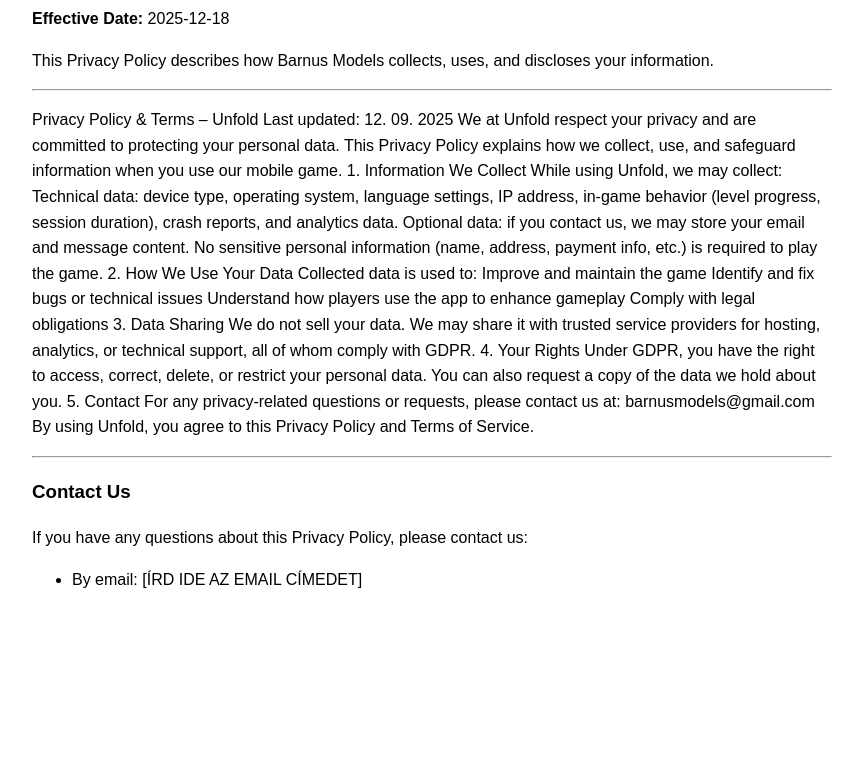
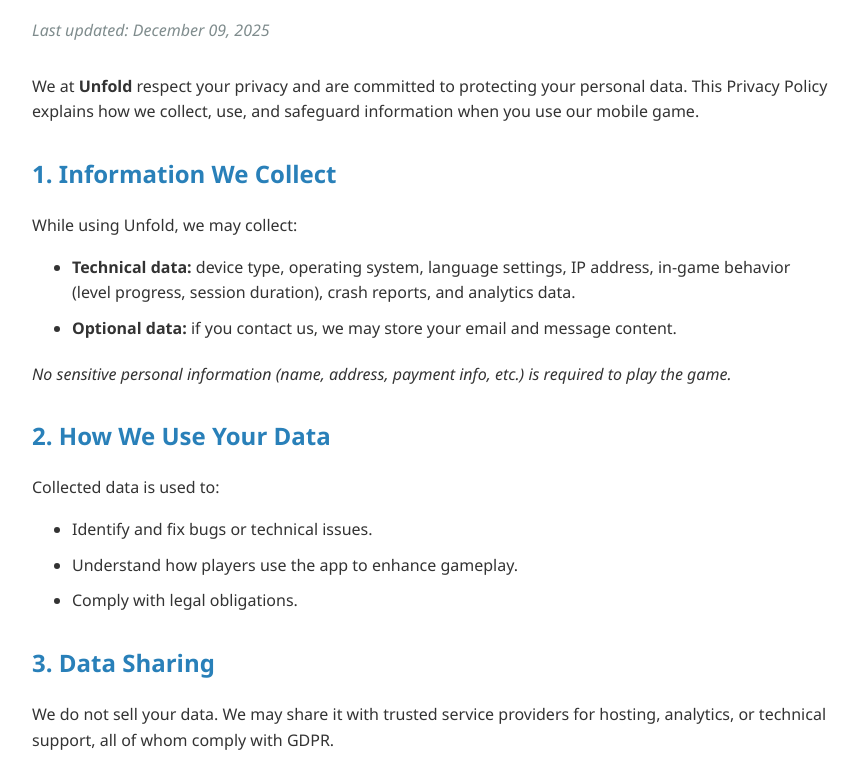
Before and after one commit to Barnus0089/Barnus0089.github.io, a plain HTML site: page index.html in a window 1280 px wide. Shown: the part 108-888 px from the top of the page, without its empty margins (208-1071 px from the left). Before the commit the page ends 800 px from the top, so only its background shows below. Drawn offline with Linux system fonts and the light colour scheme.

Commit message:
Update index.html

```diff
--- a/index.html
+++ b/index.html
@@ -3,73 +3,53 @@
 <head>
     <meta charset="UTF-8">
     <meta name="viewport" content="width=device-width, initial-scale=1.0">
-    <title>Privacy Policy - Barnus Models</title>
+    <title>Privacy Policy - Unfold</title>
     <style>
-        body { font-family: Arial, sans-serif; line-height: 1.6; max-width: 800px; margin: 0 auto; padding: 20px; }
-        h1 { color: #333; }
-        h2 { color: #555; }
+        body { font-family: 'Segoe UI', Tahoma, Geneva, Verdana, sans-serif; line-height: 1.6; max-width: 800px; margin: 0 auto; padding: 20px; color: #333; }
+        h1 { color: #2c3e50; border-bottom: 2px solid #eee; padding-bottom: 10px; }
+        h2 { color: #2980b9; margin-top: 30px; }
+        ul { margin-bottom: 20px; }
+        li { margin-bottom: 10px; }
+        .date { color: #7f8c8d; font-style: italic; margin-bottom: 30px; }
+        .footer { margin-top: 50px; font-size: 0.9em; color: #777; border-top: 1px solid #eee; padding-top: 20px; }
     </style>
 </head>
 <body>
 
-    <h1>Privacy Policy</h1>
-    <p><strong>Effective Date:</strong> 2025-12-18</p>
+    <h1>Privacy Policy & Terms – Unfold</h1>
+    <p class="date">Last updated: December 09, 2025</p>
 
-    <p>This Privacy Policy describes how Barnus Models collects, uses, and discloses your information.</p>
+    <p>We at <strong>Unfold</strong> respect your privacy and are committed to protecting your personal data. This Privacy Policy explains how we collect, use, and safeguard information when you use our mobile game.</p>
+
+    <h2>1. Information We Collect</h2>
+    <p>While using Unfold, we may collect:</p>
+    <ul>
+        <li><strong>Technical data:</strong> device type, operating system, language settings, IP address, in-game behavior (level progress, session duration), crash reports, and analytics data.</li>
+        <li><strong>Optional data:</strong> if you contact us, we may store your email and message content.</li>
+    </ul>
+    <p><em>No sensitive personal information (name, address, payment info, etc.) is required to play the game.</em></p>
+
+    <h2>2. How We Use Your Data</h2>
+    <p>Collected data is used to:</p>
+    <ul>
+        <li>Identify and fix bugs or technical issues.</li>
+        <li>Understand how players use the app to enhance gameplay.</li>
+        <li>Comply with legal obligations.</li>
+    </ul>
+
+    <h2>3. Data Sharing</h2>
+    <p>We do not sell your data. We may share it with trusted service providers for hosting, analytics, or technical support, all of whom comply with GDPR.</p>
+
+    <h2>4. Your Rights Under GDPR</h2>
+    <p>You have the right to access, correct, delete, or restrict your personal data. You can also request a copy of the data we hold about you.</p>
+
+    <h2>5. Contact</h2>
+    <p>For any privacy-related questions or requests, please contact us at:</p>
+    <p>📧 <a href="mailto:barnusmodels@gmail.com">barnusmodels@gmail.com</a></p>
 
     <hr>
 
-    <!-- IDE MÁSOLD BE A FLYCRICKET-ES ANGOL SZÖVEGET -->
-    <!-- Töröld ki ezt a magyar sort, és illeszd be a helyére a hosszú angol szöveget -->
-    <p>Privacy Policy & Terms – Unfold
-
-Last updated: 12. 09. 2025
-
-We at Unfold respect your privacy and are committed to protecting your personal data. This Privacy Policy explains how we collect, use, and safeguard information when you use our mobile game.
-
-1. Information We Collect
-
-While using Unfold, we may collect:
-
-Technical data: device type, operating system, language settings, IP address, in-game behavior (level progress, session duration), crash reports, and analytics data.
-
-Optional data: if you contact us, we may store your email and message content.
-
-No sensitive personal information (name, address, payment info, etc.) is required to play the game.
-
-2. How We Use Your Data
-
-Collected data is used to:
-
-Improve and maintain the game
-
-Identify and fix bugs or technical issues
-
-Understand how players use the app to enhance gameplay
-
-Comply with legal obligations
-
-3. Data Sharing
-
-We do not sell your data. We may share it with trusted service providers for hosting, analytics, or technical support, all of whom comply with GDPR.
-
-4. Your Rights
-
-Under GDPR, you have the right to access, correct, delete, or restrict your personal data. You can also request a copy of the data we hold about you.
-
-5. Contact
-
-For any privacy-related questions or requests, please contact us at: barnusmodels@gmail.com
-
-By using Unfold, you agree to this Privacy Policy and Terms of Service.</p>
-
-    <hr>
-
-    <h3>Contact Us</h3>
-    <p>If you have any questions about this Privacy Policy, please contact us:</p>
-    <ul>
-        <li>By email: [ÍRD IDE AZ EMAIL CÍMEDET]</li>
-    </ul>
+    <p class="footer">By using Unfold, you agree to this Privacy Policy and Terms of Service.</p>
 
 </body>
 </html>
```
